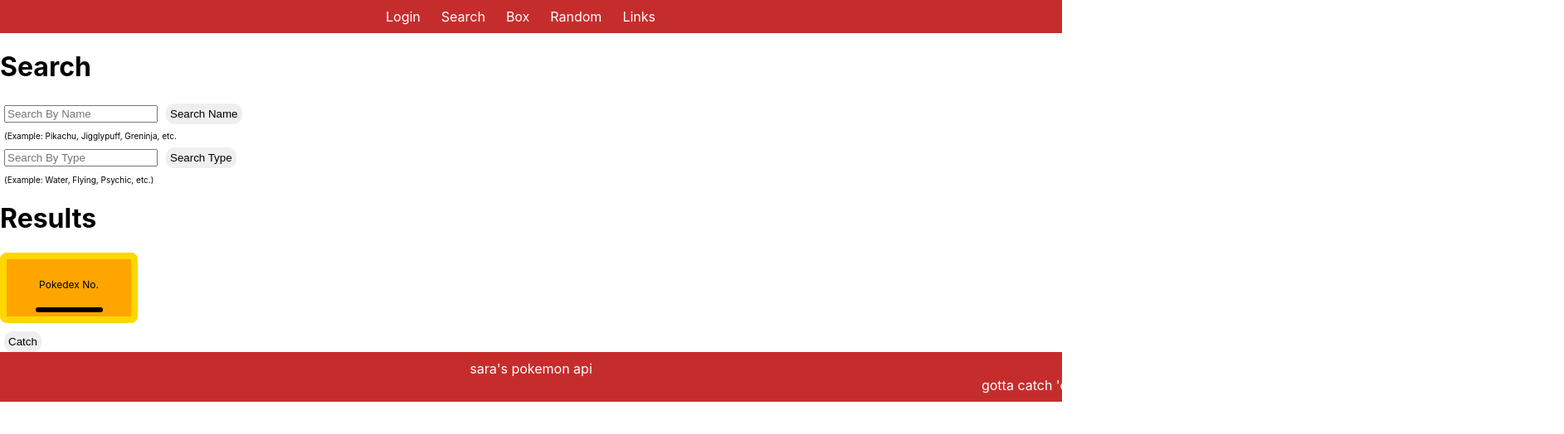
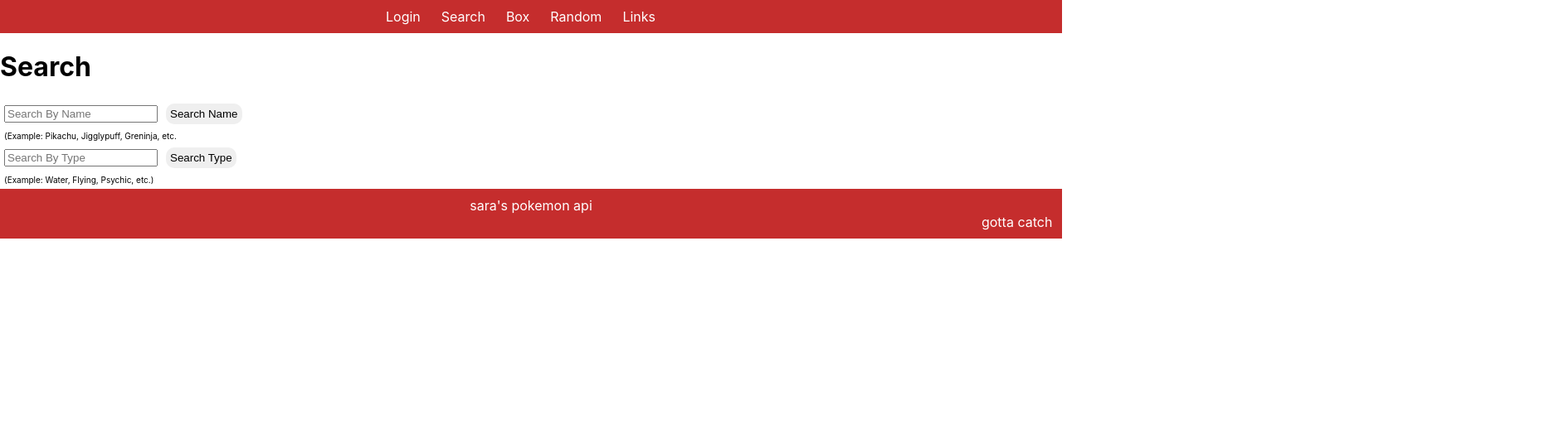
Before and after one commit to sarabertuldo/pokeapi, a React (Create React App) app: page /search in a window 1280 px wide. Shown: the top 524 px of the page at 83% size, 1885 px wide, since content can reach past the window. Built offline with nearby package versions, Linux system fonts and the light colour scheme.

Commit message:
catch sorta works

```diff
--- a/src/components/CatchPage.js
+++ b/src/components/CatchPage.js
@@ -7,14 +7,14 @@ import DisplayPage from "./DisplayPage";
 function CatchPage(props) {
   return (
     <>
-      <h1>Caught</h1>
+      <h1>Box</h1>
       {/* selected pokemon will be added here */}
       {props.caught.map((v) => (
         <DisplayPage
           key={v.id}
           pkmn={v}
-          isCatch={true}
-          deleteCaught={props.deleteCatch}
+          isCaught={true}
+          deleteCatch={props.deleteCatch}
         />
       ))}
     </>
--- a/src/components/DisplayPage.js
+++ b/src/components/DisplayPage.js
@@ -6,7 +6,7 @@ import { connect } from "react-redux";
 const DisplayPage = ({ pkmn, isCaught, addCatch, deleteCatch }) => {
   return (
     <>
-      <h1>Results</h1>
+      {/* <h1>Results</h1> */}
       <div className="box">
         <h3>{pkmn.name}</h3>
         <div className="pokedex-box">Pokedex No. {pkmn.id}</div>
--- a/src/components/SearchPage.js
+++ b/src/components/SearchPage.js
@@ -17,8 +17,8 @@ function SearchPage(props) {
   // const pkmn = useContext(PokeContext);
 
   useEffect(() => {
-    let caught = props.caught.map((pkmn) => pkmn.id);
-    setCaught(caught);
+    let ids = props.caught.map((pkmn) => pkmn.id);
+    setCaught(ids);
   }, [props.caught]);
 
   const url = `https://pokeapi.co/api/v2/`;
@@ -48,7 +48,8 @@ function SearchPage(props) {
   async function getByType(type) {
     try {
       setError("");
-      let response = await fetch(`${url}type/${type}`);
+      let typeLC = type.toLowerCase();
+      let response = await fetch(`${url}type/${typeLC}`);
       let json = await response.json();
       // console.log(json);
       let resPokeTypes = json.pokemon.map((pokemon) => {
@@ -98,7 +99,7 @@ function SearchPage(props) {
 
       <div>
         {error.length > 0 && <h1>{error}</h1>}
-        {error.length === 0 && (
+        {error.length === 0 && props.pkmn.name && (
           <DisplayPage
             pkmn={props.pkmn}
             id={props.pkmn.id}
--- a/src/components/TextScroller.jsx
+++ b/src/components/TextScroller.jsx
@@ -16,7 +16,7 @@ function TextScroller ({text}) {
 
   return (
 
-    <div key={key}>
+    <div className="scroll-text" key={key}>
       <animated.div style={scrolling}>{text}</animated.div>
     </div>
   )
--- a/src/components/components.css
+++ b/src/components/components.css
@@ -15,6 +15,10 @@ button {
   margin-bottom: 5px;
   margin-top: 5px;
   margin-left: 5px;
+}
+
+.scroll-text {
+  overflow-y: hidden;
 }
 
 h3 {
--- a/src/redux/actions/CatchActions.js
+++ b/src/redux/actions/CatchActions.js
@@ -2,7 +2,7 @@ export const ADD_CATCH = "Add Catch";
 export const DELETE_CATCH = "Delete Catch";
 
 export function addCatch(caught) {
-  return { type: ADD_CATCH, catch: caught };
+  return { type: ADD_CATCH, caught: caught };
 }
 
 export function deleteCatch(id) {
```
